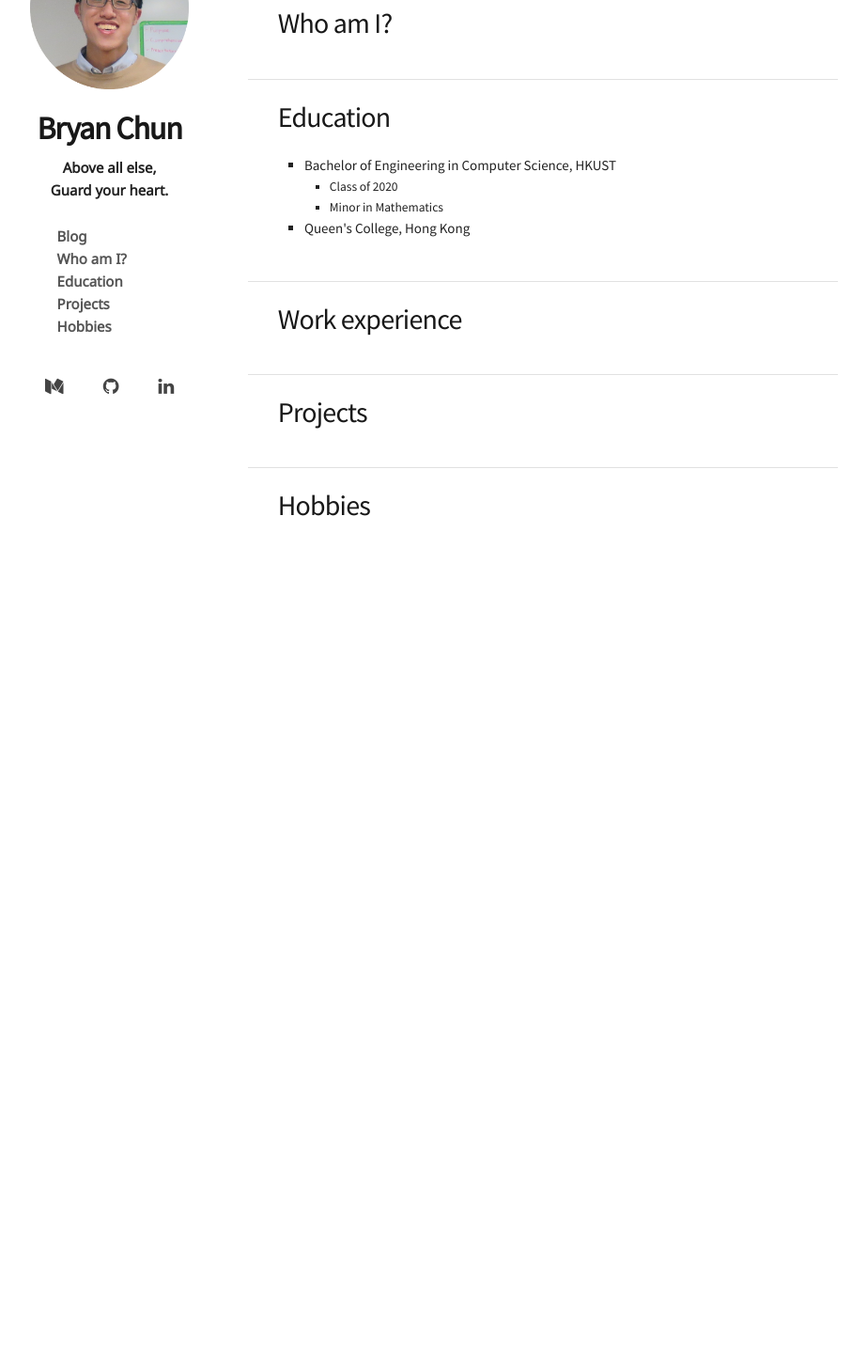
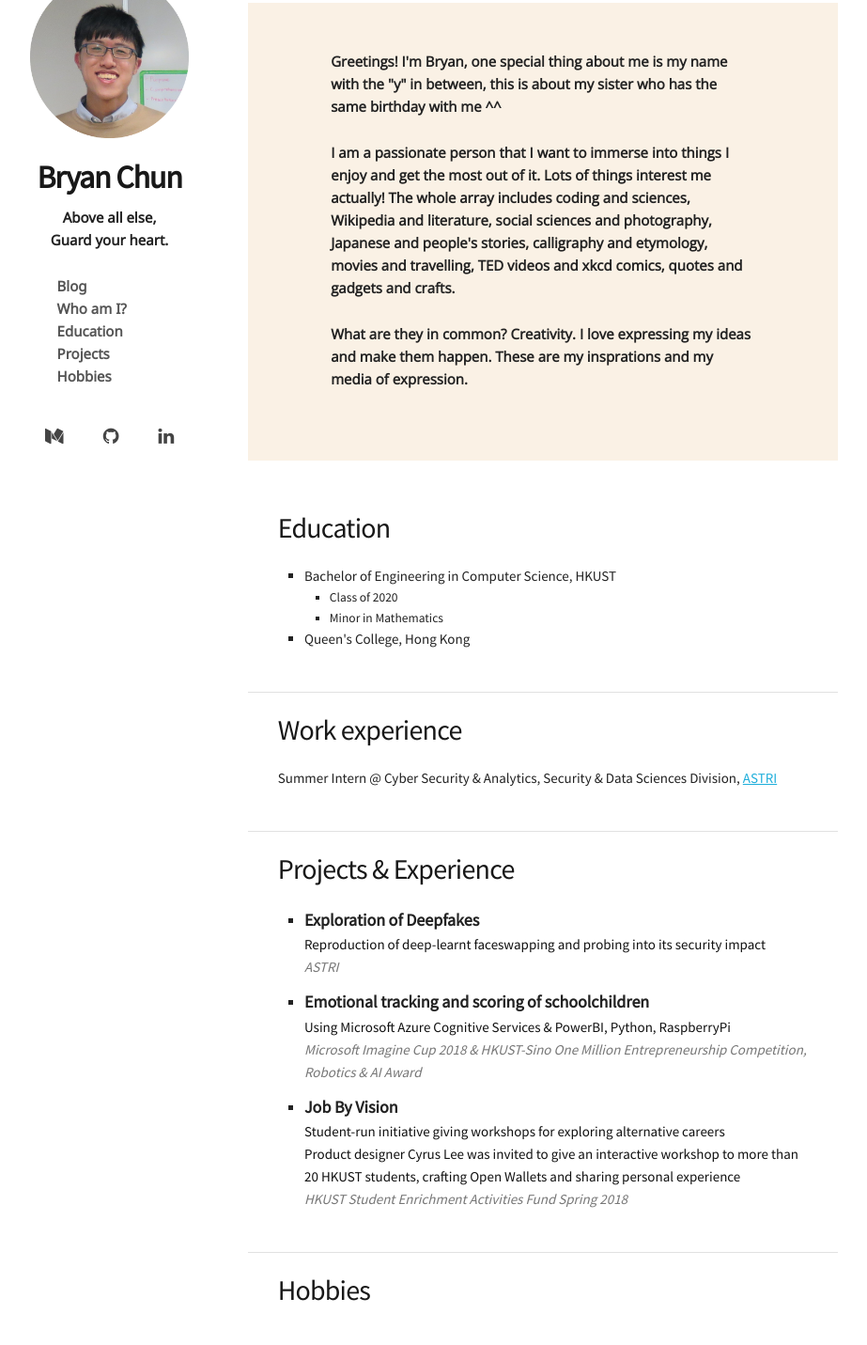
Before and after one commit to bryanchun/bryanchun.github.io, a plain HTML site: page index.html in a window 1280 px wide. Shown: the part 100-1531 px from the top of the page at 94% size, without its empty margins (149-1072 px from the left). Before the commit the page ends 800 px from the top, so only its background shows below. Drawn offline with nearby package versions, Linux system fonts and the light colour scheme.

Commit message:
add more content

```diff
--- a/css/style.css
+++ b/css/style.css
@@ -7,9 +7,11 @@
 
 /* Table of contents
 ––––––––––––––––––––––––––––––––––––––––––––––––––
+- background
+- sidebar
 - app-bar
-- sidebar
 - content
+- sections
 */
 
 /* background
@@ -112,7 +114,7 @@ nav ul li a:hover, nav ul li a:focus {
 }*/
 
 .content {
-  margin-top: 5%;
+  margin-top: 2%;
 }
 
 .content h3 {
@@ -144,10 +146,43 @@ hr.divider {
   margin-top: 0;
 }
 
+/* sections customisations
+–––––––––––––––––––––––––––––––––––––––––––––––––– */
+
+.content #whoami {
+  background-color: #FAF1E5;
+  font-family: "Open Sans", sans-serif;
+  font-weight: bold;
+  padding: 8% 14%;
+  margin: 5% 0;
+}
+
+.project {
+  margin: 2% 0;
+}
+
+.project p {
+  margin: 0;
+}
+
+.project .title {
+  font-weight: bold;
+  font-size: 120%;
+}
+
+.project .details {
+  color: #111;
+}
+
+.project .organisation {
+  font-style: italic;
+  color: #777;
+}
+
 /**
  * TODO
  * 1. Colour Palette
- * 2. favicon
+ * 2. favicon transparent background
  * 3. Window squeeze threshold
  *
  * - extralight weight || fonts
--- a/index.html
+++ b/index.html
@@ -18,6 +18,7 @@
   <link href="//fonts.googleapis.com/css?family=Raleway:400,300,600" rel="stylesheet" type="text/css">
   <link href='https://fonts.googleapis.com/css?family=Source+Sans+Pro' rel='stylesheet' type='text/css'>
   <link href='https://fonts.googleapis.com/css?family=Noto+Sans' rel='stylesheet' type='text/css'>
+  <link href='https://fonts.googleapis.com/css?family=Open+Sans' rel='stylesheet' type='text/css'>
 
   <!-- CSS
   –––––––––––––––––––––––––––––––––––––––––––––––––– -->
@@ -43,6 +44,13 @@
   <!-- Primary Page Layout
   –––––––––––––––––––––––––––––––––––––––––––––––––– -->
   <div class="container">
+
+    <div class="row">
+      <div class="eleven columns featurepane">
+        <section id="gallery"></section>
+      </div>
+    </div>
+
     <div class="row">
       <div class="three columns sidebar">
         <nav>
@@ -55,31 +63,28 @@
               <span class='red'>Blog</span>
             </a></li>
             <li><a href="#whoami">Who am I?</a></li>
-              <!--vision-->
-              <!--quotes-->
-              <!--uniqueness of my experience-->
             <li><a href="#education">Education</a></li>
             <li><a href="#projects">Projects</a></li>
             <li><a href="#hobbies">Hobbies</a></li>
-              <!--see prev blog-->
           </ul>
           <div class="app-bar">
-            <a href="https://medium.com/@Bxy24"><i class="fa fa-medium"></i></a>
-            <a href="https://github.com/bryanchun"><i class="fa fa-github"></i></a>
-            <a href="https://www.linkedin.com/in/bryanchunhk/"><i class="fa fa-linkedin"></i></a>
+            <a href="https://medium.com/@Bxy24" title="Medium"><i class="fa fa-medium"></i></a>
+            <a href="https://github.com/bryanchun" title="GitHub"><i class="fa fa-github"></i></a>
+            <a href="https://www.linkedin.com/in/bryanchunhk/" title="LinkedIn"><i class="fa fa-linkedin"></i></a>
           </div>
         </nav>
       </div>
       <div class="eight columns content">
 
-        <!--Gallery-->
-        <section id="gallery"></section>
-
         <section id="whoami">
-          <h4>Who am I?</h4>
-
+          <p>Greetings! I'm Bryan, one special thing about me is my name with the "y" in between, this is about my sister who has the same birthday with me ^^</p>
+          <p>I am a passionate person that I want to immerse into things I enjoy and get the most out of it. Lots of things interest me actually! The whole array includes coding and sciences, Wikipedia and literature, social sciences and photography, Japanese and people's stories, calligraphy and etymology, movies and travelling, TED videos and xkcd comics, quotes and gadgets and crafts.</p>
+          <p>What are they in common? Creativity. I love expressing my ideas and make them happen. These are my insprations and my media of expression.</p>
+            <!--vision-->
+            <!--quotes-->
+            <!--uniqueness of my experience-->
         </section>
-        <hr class="divider">
+        <!-- <hr class="divider"> -->
 
         <section id="education">
           <h4>Education</h4>
@@ -96,18 +101,59 @@
 
         <section id="work">
           <h4>Work experience</h4>
-
+          <p>Summer Intern @ Cyber Security & Analytics, Security & Data Sciences Division, <a href="https://www.astri.org/">ASTRI</a></p>
         </section>
         <hr class="divider">
 
-        <section id="projects">
-          <h4>Projects</h4>
+        <section id="projects-experience">
+          <h4>Projects & Experience</h4>
+          <ul>
+            <li>
+              <div class="project">
+              <p class="title">Exploration of Deepfakes</p>
+              <p class="details">Reproduction of deep-learnt faceswapping and probing into its security impact</p>
+              <p class="organisation">ASTRI</p>
+              </div>
+            </li>
+            <li>
+              <div class="project">
+              <p class="title">Emotional tracking and scoring of schoolchildren</p>
+              <p class="details">Using Microsoft Azure Cognitive Services & PowerBI, Python, RaspberryPi</p>
+              <p class="organisation">Microsoft Imagine Cup 2018 & HKUST-Sino One Million Entrepreneurship Competition, Robotics & AI Award</p>
+              </div>
+            </li>
+            <li>
+              <div class="project">
+              <p class="title">Job By Vision</p>
+              <p class="details">Student-run initiative giving workshops for exploring alternative careers</p>
+              <p class="details">Product designer Cyrus Lee was invited to give an interactive workshop to more than 20 HKUST students, crafting Open Wallets and sharing personal experience</p>
+              <p class="organisation">HKUST Student Enrichment Activities Fund Spring 2018</p>
+              </div>
+            </li>
+          </ul>
           <!-- How to add items/views dynamically ? -->
+
+          <!--deepfakes (how much public)-->
+          <!--imagine cup & hkust-sino-->
+          <!--Redbird-->
+            <!--job by vision-->
+            <!--volunteer service-->
+            <!--mentorship & networking?-->
+          <!--exploring social innovation-->
+          <!--usthing-->
+            <!--java and kotlin-->
+            <!--ui design-->
+          <!--procal-->
         </section>
         <hr class="divider">
 
         <section id="hobbies">
           <h4>Hobbies</h4>
+          <!--see prev blog-->
+          <!--philosophising-->
+          <!--photography-->
+          <!--design-->
+          <!--calligraphy-->
 
         </section>
       </div>
```
